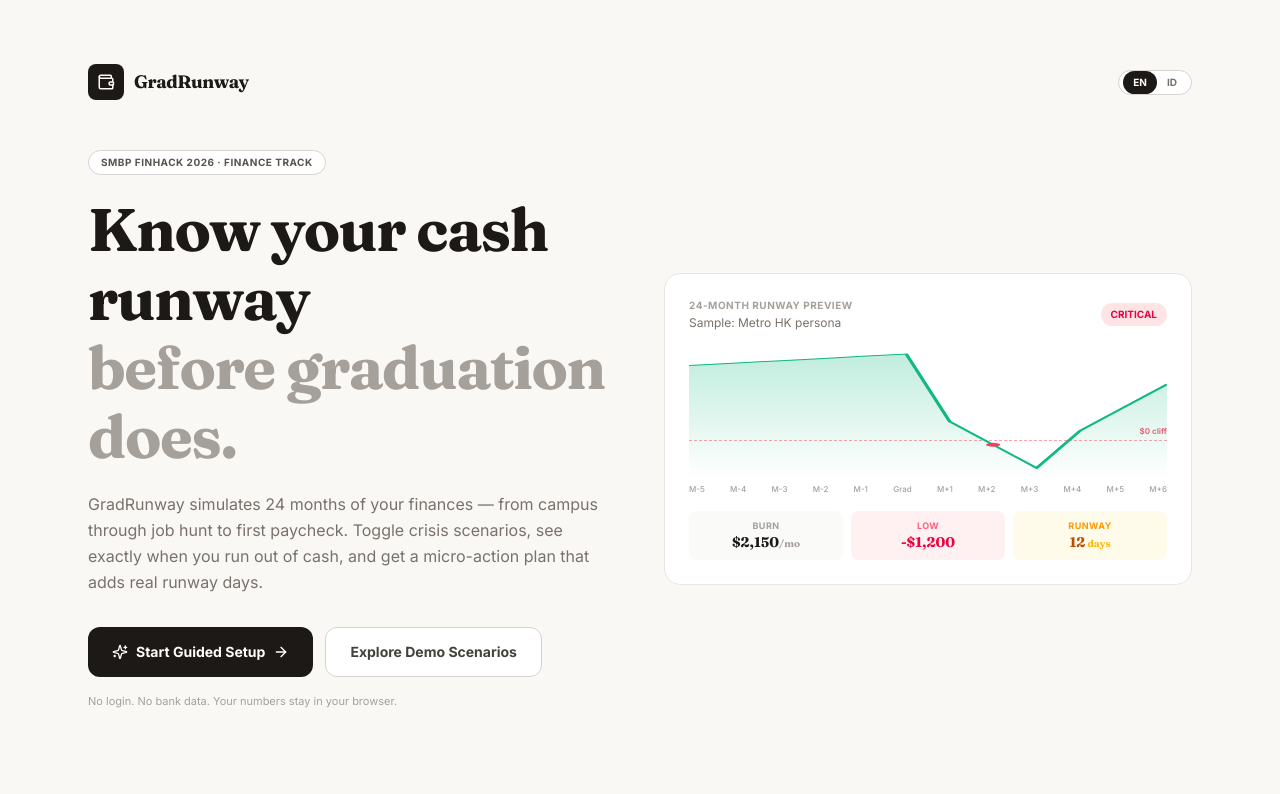
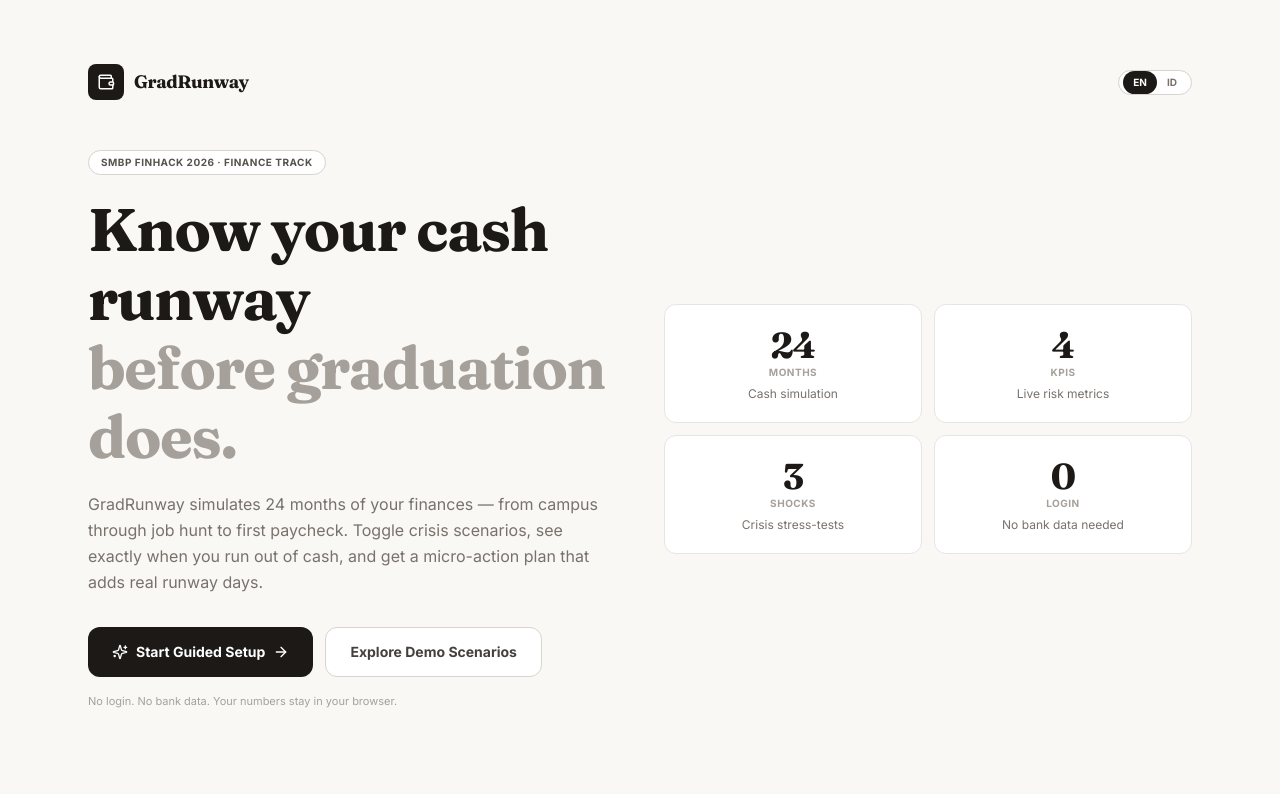
Before and after one commit to muhammadfisabilillah/GradRunway, a Next.js app: page / in a window 1280 px wide. Shown: the top 794 px of the page. Built offline with nearby package versions, Linux system fonts and the light colour scheme.

Commit message:
revert: remove mini chart preview from landing, restore stat grid

```diff
--- a/components/WelcomeHero.tsx
+++ b/components/WelcomeHero.tsx
@@ -98,88 +98,6 @@ const content = {
   },
 };
 
-const miniChartMonths = ["M-5", "M-4", "M-3", "M-2", "M-1", "Grad", "M+1", "M+2", "M+3", "M+4", "M+5", "M+6"];
-const miniBalances = [3200, 3300, 3400, 3500, 3600, 3700, 800, -200, -1200, 400, 1400, 2400];
-
-function MiniChart() {
-  const maxVal = 4000;
-  const minVal = -1500;
-  const range = maxVal - minVal;
-  const zeroY = ((maxVal - 0) / range) * 100;
-
-  const points = miniBalances.map((val, i) => {
-    const x = (i / (miniBalances.length - 1)) * 100;
-    const y = ((maxVal - val) / range) * 100;
-    return { x, y, val };
-  });
-
-  const linePath = points.map((p, i) => `${i === 0 ? "M" : "L"}${p.x},${p.y}`).join(" ");
-  const areaPath = `M0,100 ${linePath.replace("M", "L")} L100,100 Z`;
-
-  return (
-    <div className="relative overflow-hidden rounded-2xl border border-stone-200 bg-white p-6">
-      <div className="mb-4 flex items-center justify-between">
-        <div>
-          <p className="text-[10px] font-bold uppercase tracking-wider text-stone-400">
-            24-Month Runway Preview
-          </p>
-          <p className="mt-0.5 text-xs text-stone-500">Sample: Metro HK persona</p>
-        </div>
-        <span className="rounded-full bg-rose-100 px-2.5 py-1 text-[10px] font-bold text-rose-600">
-          CRITICAL
-        </span>
-      </div>
-
-      <div className="relative h-32">
-        <div
-          className="absolute left-0 right-0 border-t border-dashed border-rose-300"
-          style={{ top: `${zeroY}%` }}
-        >
-          <span className="absolute right-0 -top-4 text-[8px] font-bold text-rose-400">$0 cliff</span>
-        </div>
-
-        <svg viewBox="0 0 100 100" preserveAspectRatio="none" className="absolute inset-0 h-full w-full">
-          <defs>
-            <linearGradient id="miniArea" x1="0" y1="0" x2="0" y2="1">
-              <stop offset="5%" stopColor="#10b981" stopOpacity={0.25} />
-              <stop offset="95%" stopColor="#10b981" stopOpacity={0.02} />
-            </linearGradient>
-          </defs>
-          <path d={areaPath} fill="url(#miniArea)" />
-          <path d={linePath} fill="none" stroke="#10b981" strokeWidth="0.8" />
-          <circle
-            cx={points[7].x}
-            cy={points[7].y}
-            r="1.5"
-            fill="#f43f5e"
-          />
-        </svg>
-      </div>
-
-      <div className="mt-2 flex justify-between">
-        {miniChartMonths.map((m) => (
-          <span key={m} className="text-[8px] font-medium text-stone-400">{m}</span>
-        ))}
-      </div>
-
-      <div className="mt-4 grid grid-cols-3 gap-2">
-        <div className="rounded-lg bg-stone-50 p-2 text-center">
-          <p className="text-[9px] font-bold uppercase tracking-wider text-stone-400">Burn</p>
-          <p className="font-serif text-sm font-bold text-stone-900">$2,150<span className="text-[10px] text-stone-400">/mo</span></p>
-        </div>
-        <div className="rounded-lg bg-rose-50 p-2 text-center">
-          <p className="text-[9px] font-bold uppercase tracking-wider text-rose-400">Low</p>
-          <p className="font-serif text-sm font-bold text-rose-600">-$1,200</p>
-        </div>
-        <div className="rounded-lg bg-amber-50 p-2 text-center">
-          <p className="text-[9px] font-bold uppercase tracking-wider text-amber-500">Runway</p>
-          <p className="font-serif text-sm font-bold text-amber-700">12<span className="text-[10px] text-amber-400"> days</span></p>
-        </div>
-      </div>
-    </div>
-  );
-}
-
 export default function WelcomeHero({
   onStartGuided,
   onExploreDemos,
@@ -262,7 +180,22 @@ export default function WelcomeHero({
             <p className="mt-4 text-[11px] text-stone-400">{t.footerNote}</p>
           </div>
 
-          <MiniChart />
+          <div className="grid grid-cols-2 gap-3">
+            {t.stats.map((stat) => (
+              <div
+                key={stat.label}
+                className="rounded-xl border border-stone-200 bg-white p-5 text-center"
+              >
+                <p className="font-serif text-4xl font-bold tracking-tight text-stone-900">
+                  {stat.value}
+                </p>
+                <p className="text-[10px] font-bold uppercase tracking-wider text-stone-400">
+                  {stat.unit}
+                </p>
+                <p className="mt-1.5 text-xs text-stone-500">{stat.label}</p>
+              </div>
+            ))}
+          </div>
         </div>
 
         <div className="mt-20">
```
